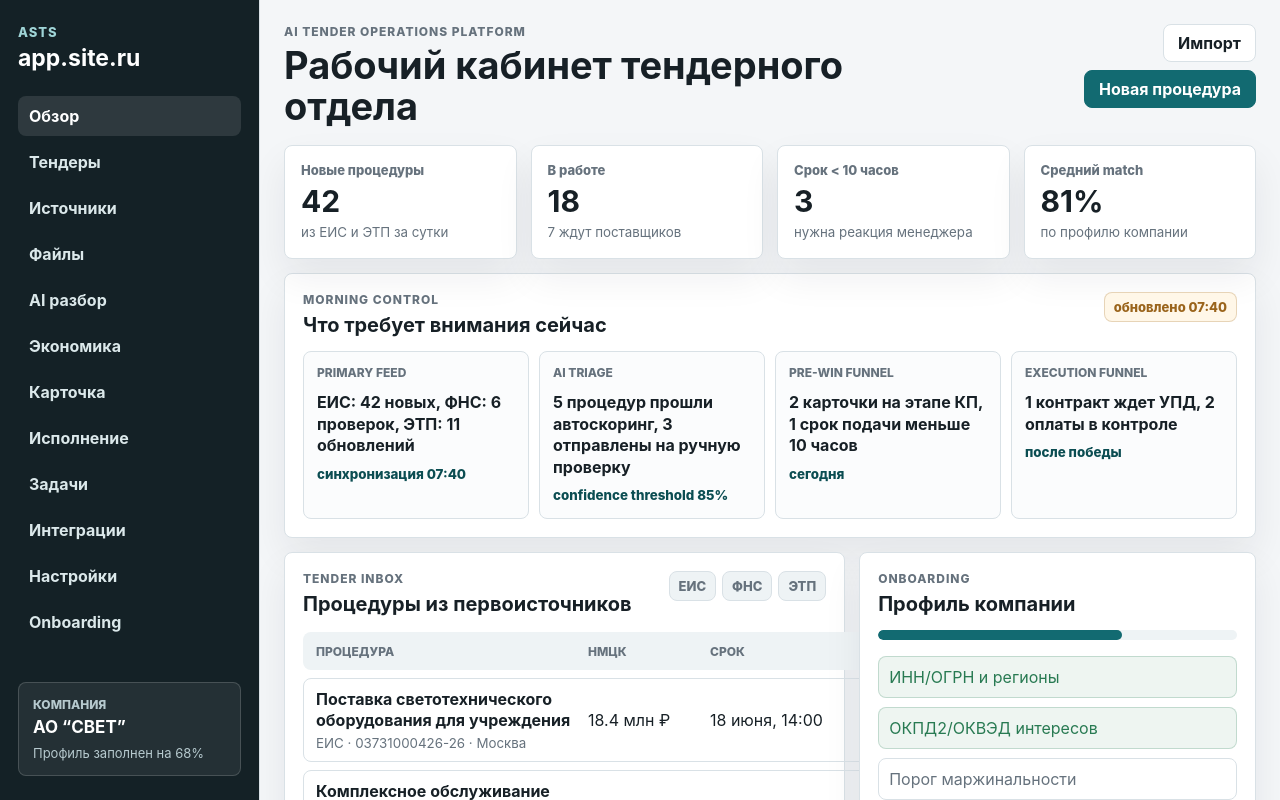
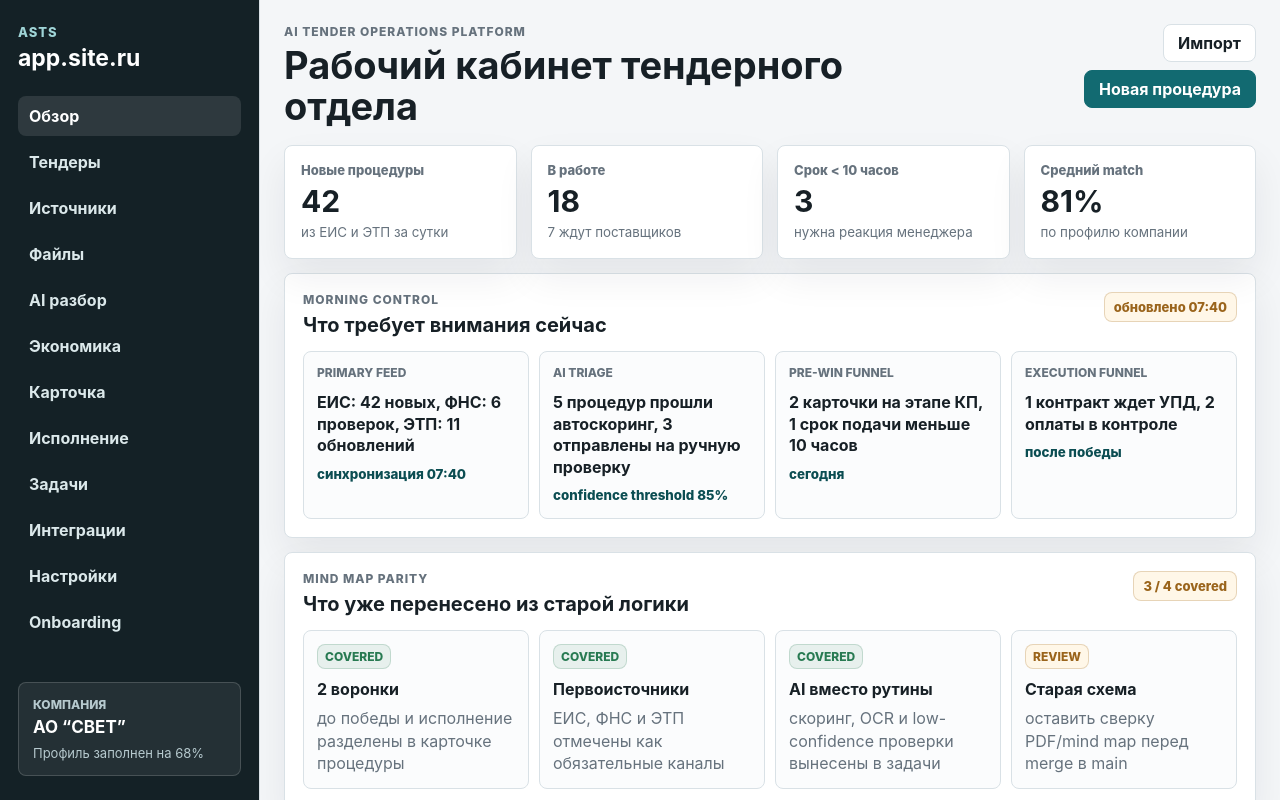
Before and after one commit to info14fourteen-creator/ASTS, a Next.js app in the folder apps/web/: page / in a window 1280 px wide. Shown: the top 800 px of the page. Built offline with nearby package versions, Linux system fonts and the light colour scheme.

Commit message:
Add mind map parity overview

```diff
--- a/apps/web/app/globals.css
+++ b/apps/web/app/globals.css
@@ -353,6 +353,59 @@ h3 {
   line-height: 1.35;
 }
 
+.parity-panel {
+  margin-bottom: 14px;
+}
+
+.parity-grid {
+  display: grid;
+  grid-template-columns: repeat(4, minmax(0, 1fr));
+  gap: 10px;
+}
+
+.parity-card {
+  min-height: 128px;
+  border: 1px solid var(--line);
+  border-radius: 8px;
+  padding: 13px;
+  background: #fbfcfd;
+}
+
+.parity-card span,
+.parity-card strong,
+.parity-card p {
+  display: block;
+}
+
+.parity-card span {
+  width: fit-content;
+  border: 1px solid rgba(40, 122, 82, 0.2);
+  border-radius: 8px;
+  padding: 4px 7px;
+  background: rgba(40, 122, 82, 0.09);
+  color: var(--green);
+  font-size: 12px;
+  font-weight: 850;
+  text-transform: uppercase;
+}
+
+.parity-card.review span {
+  border-color: rgba(154, 100, 27, 0.24);
+  background: #fff7e8;
+  color: var(--amber);
+}
+
+.parity-card strong {
+  margin-top: 10px;
+  line-height: 1.25;
+}
+
+.parity-card p {
+  margin: 8px 0 0;
+  color: var(--muted);
+  line-height: 1.4;
+}
+
 .tender-table {
   display: grid;
   gap: 8px;
@@ -2201,6 +2254,10 @@ dd {
     grid-template-columns: repeat(2, minmax(0, 1fr));
   }
 
+  .parity-grid {
+    grid-template-columns: repeat(2, minmax(0, 1fr));
+  }
+
   .task-lane-grid {
     grid-template-columns: 1fr;
   }
@@ -2290,6 +2347,10 @@ dd {
     grid-template-columns: 1fr;
   }
 
+  .parity-grid {
+    grid-template-columns: 1fr;
+  }
+
   .collaboration-grid {
     grid-template-columns: 1fr;
   }
--- a/apps/web/app/page.tsx
+++ b/apps/web/app/page.tsx
@@ -107,6 +107,13 @@ const commandSignals = [
   ["Execution funnel", "1 контракт ждет УПД, 2 оплаты в контроле", "после победы"],
 ];
 
+const mindMapParity = [
+  ["2 воронки", "до победы и исполнение разделены в карточке процедуры", "covered"],
+  ["Первоисточники", "ЕИС, ФНС и ЭТП отмечены как обязательные каналы", "covered"],
+  ["AI вместо рутины", "скоринг, OCR и low-confidence проверки вынесены в задачи", "covered"],
+  ["Старая схема", "оставить сверку PDF/mind map перед merge в main", "review"],
+];
+
 const integrations = [
   ["Bitrix24", "первая очередь"],
   ["amoCRM", "первая очередь"],
@@ -174,6 +181,25 @@ export default function Home() {
                 <span>{title}</span>
                 <strong>{text}</strong>
                 <small>{status}</small>
+              </article>
+            ))}
+          </div>
+        </section>
+
+        <section className="panel parity-panel" aria-label="Сверка старой mind map">
+          <div className="panel-head compact">
+            <div>
+              <p className="eyebrow">Mind map parity</p>
+              <h2>Что уже перенесено из старой логики</h2>
+            </div>
+            <span className="status-pill">3 / 4 covered</span>
+          </div>
+          <div className="parity-grid">
+            {mindMapParity.map(([title, text, status]) => (
+              <article className={`parity-card ${status}`} key={title}>
+                <span>{status}</span>
+                <strong>{title}</strong>
+                <p>{text}</p>
               </article>
             ))}
           </div>
```
